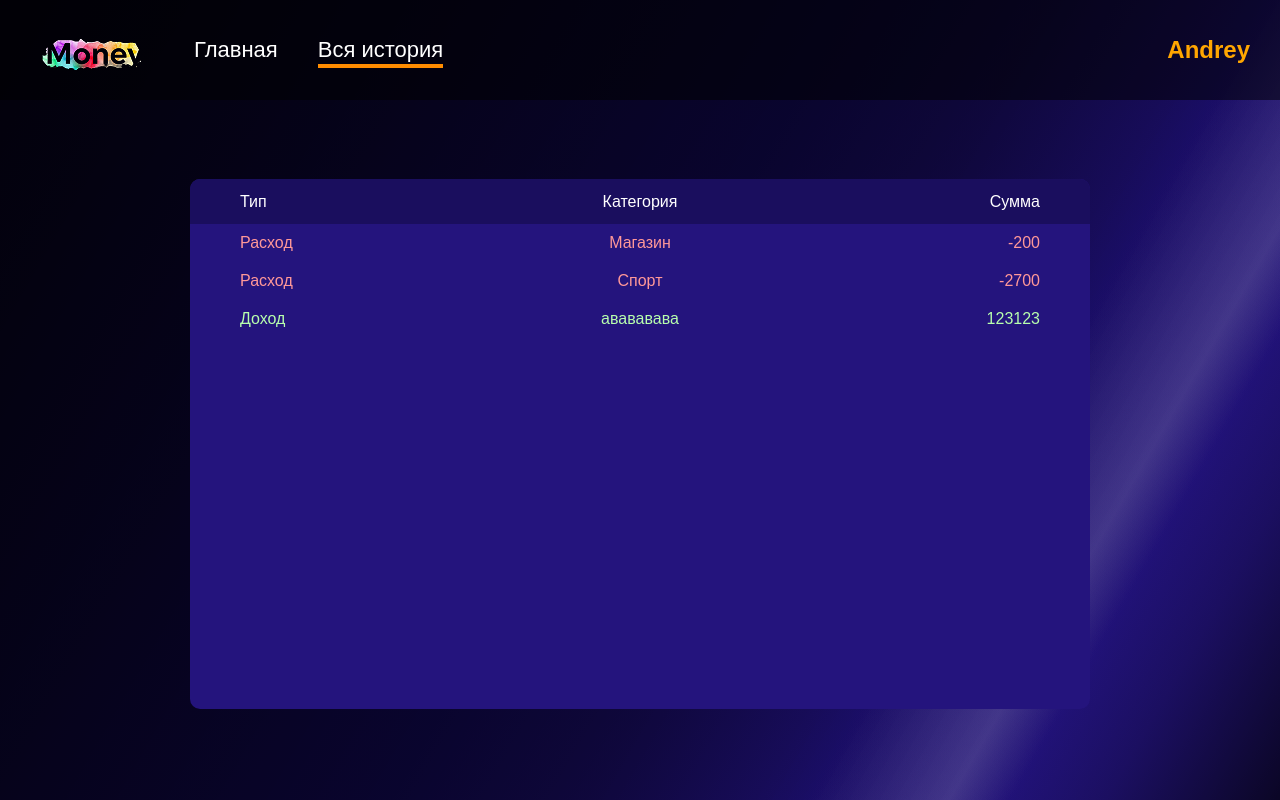
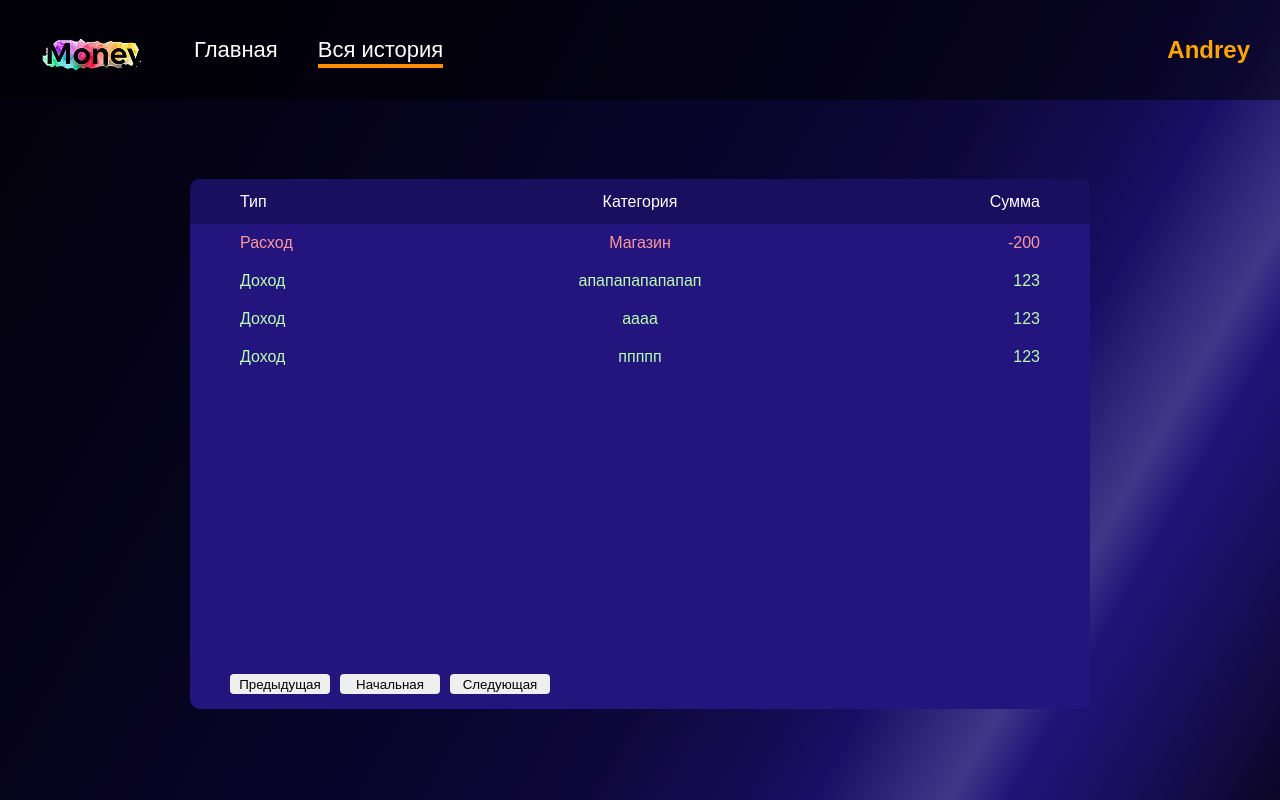
Before and after one commit to Ratatouille1226/graduate-work, a React (Vite) app: page /history in a window 1280 px wide. Built offline with nearby package versions, Linux system fonts and the light colour scheme; data requests are answered from the project's data file.

Commit message:
Начал работать с пагинацией

```diff
--- a/src/api/getDataFromServer.jsx
+++ b/src/api/getDataFromServer.jsx
@@ -2,9 +2,9 @@ import { HTTP_LINK } from '../constants';
 
 export const GetDataFromServer = (dataName) => {
 	//Получение всех данных
-	const getExpensesIncome = async () => {
+	const getExpensesIncome = async (pagination = '') => {
 		try {
-			const response = await fetch(`${HTTP_LINK}${dataName}`);
+			const response = await fetch(`${HTTP_LINK}${dataName}?${pagination}`);
 			if (!response.ok) throw new Error('Ошибка при получении доходов/расходов');
 			return await response.json();
 		} catch (error) {
--- a/src/components/history/History.jsx
+++ b/src/components/history/History.jsx
@@ -2,21 +2,24 @@ import { GetDataFromServer } from '../../api/getDataFromServer';
 import { useState, useEffect } from 'react';
 import { Loader } from '../loader/Loader';
 import styles from './history.module.css';
+import { Pagination } from '../pagination/Pagination';
 
 export const History = () => {
 	const [expensesIncome, setExpensesIncome] = useState([]);
+	const [page, setPage] = useState(1); //Страница пагинации
 	const [loading, setLoading] = useState(true);
 	//Получение расходов и доходов
 	useEffect(() => {
 		const fetchData = async () => {
+			setLoading(true);
 			const data = GetDataFromServer('incomesExpenses'); //Передаю аргумент чтобы использовать запрос для любых компонентов
 
-			const incomeExpensesData = await data.getExpensesIncome();
+			const incomeExpensesData = await data.getExpensesIncome(`_page=${page}&_limit=4`);
 			setExpensesIncome(incomeExpensesData);
 			setLoading(false);
 		};
 		fetchData();
-	}, []);
+	}, [page]);
 
 	return (
 		<div className={styles['container']}>
@@ -44,6 +47,7 @@ export const History = () => {
 						))
 					)}
 				</div>
+				<Pagination setPage={setPage} page={page} />
 			</div>
 		</div>
 	);
--- a/src/components/index.jsx
+++ b/src/components/index.jsx
@@ -6,3 +6,4 @@ export * from './history/History';
 export * from './header/Header';
 export * from './transactions/Transactions';
 export * from './account-page/AccountPage';
+export * from './pagination/Pagination';
--- /dev/null
+++ b/src/components/pagination/Pagination.jsx
@@ -0,0 +1,11 @@
+import styles from './pagination.module.css';
+
+export const Pagination = ({ setPage }) => {
+	return (
+		<div className={styles['pagination']}>
+			<button onClick={() => setPage((prev) => prev - 1)}>Предыдущая</button>
+			<button onClick={() => setPage(1)}>Начальная</button>
+			<button onClick={() => setPage((prev) => prev + 1)}>Следующая</button>
+		</div>
+	);
+};
--- /dev/null
+++ b/src/components/pagination/pagination.module.css
@@ -0,0 +1,14 @@
+.pagination {
+	display: flex;
+	gap: 10px;
+	position: absolute;
+	margin: -80px 0px 0px 40px;
+}
+
+.pagination button {
+	width: 100px;
+	height: 20px;
+	border: none;
+	border-radius: 4px;
+	cursor: pointer;
+}
--- a/src/components/transactions/Transactions.jsx
+++ b/src/components/transactions/Transactions.jsx
@@ -136,7 +136,7 @@ export const Transactions = ({ type }) => {
 												}));
 											}}
 										>
-											<SliceSentence text={dataItem.comment} maxLength={175} />
+											<SliceSentence text={dataItem.comment} maxLength={84} suffix="." />
 										</span>
 									) : (
 										<>
--- a/src/components/transactions/transactions.module.css
+++ b/src/components/transactions/transactions.module.css
@@ -39,7 +39,7 @@
 	border-bottom: 1px solid #fff;
 }
 .expenses i {
-	margin: -3px 0px 0px 60px;
+	margin: -3px 0px 0px 40px;
 	position: absolute;
 	color: #fff;
 	font-size: 22px;
@@ -53,13 +53,13 @@
 }
 .expenses__data-red{
 	display: grid;
-	grid-template-columns: 5fr 5fr 1fr 1fr;
+	grid-template-columns: 17.5fr 15fr 1fr 1fr;
 	padding: 10px 50px;
 	color: #ffadad;
 }
 .expenses__data-green{
 	display: grid;
-	grid-template-columns: 5fr 5fr 1fr 1fr;
+	grid-template-columns: 17.5fr 15fr 1fr 1fr;
 	padding: 10px 50px;
 	color: #B8FFAD;
 }
--- a/src/db.json
+++ b/src/db.json
@@ -10,24 +10,45 @@
   "incomesExpenses": [
     {
       "sum": -200,
-      "id": "0",
+      "id": 1,
       "categories": "Магазин",
       "comment": "Купил мороженное",
       "date": "17.04.2025"
     },
     {
-      "sum": -2700,
-      "id": "3",
-      "categories": "Спорт",
-      "comment": " спортзал",
-      "date": "18.04.2025"
+      "id": 2,
+      "categories": "апапапапапапап",
+      "sum": 123,
+      "date": "20.05.2025",
+      "comment": ""
     },
     {
-      "id": "2d80",
-      "categories": "авававава",
-      "sum": 123123,
-      "date": "19.05.2025",
-      "comment": "123123"
+      "id": 3,
+      "categories": "аааа",
+      "sum": 123,
+      "date": "20.05.2025",
+      "comment": ""
+    },
+    {
+      "id": 4,
+      "categories": "ппппп",
+      "sum": 123,
+      "date": "20.05.2025",
+      "comment": ""
+    },
+    {
+      "id": 5,
+      "categories": "аааааа",
+      "sum": -123,
+      "date": "20.05.2025",
+      "comment": ""
+    },
+    {
+      "id": 6,
+      "categories": "папаппапа",
+      "sum": -44324,
+      "date": "20.05.2025",
+      "comment": ""
     }
   ],
   "accounts": [
--- a/src/utils/SliceSentence.jsx
+++ b/src/utils/SliceSentence.jsx
@@ -1,3 +1,4 @@
+//слайс компонент для отображения данных (в каких то местах должно быть ограничение по символам), в конце ставится ..
 export const SliceSentence = ({ text, maxLength, prefix = '', suffix = '' }) => {
 	const value = String(text);
 	const sliced = value.length > maxLength ? value.slice(0, maxLength) + '..' : value;
```
